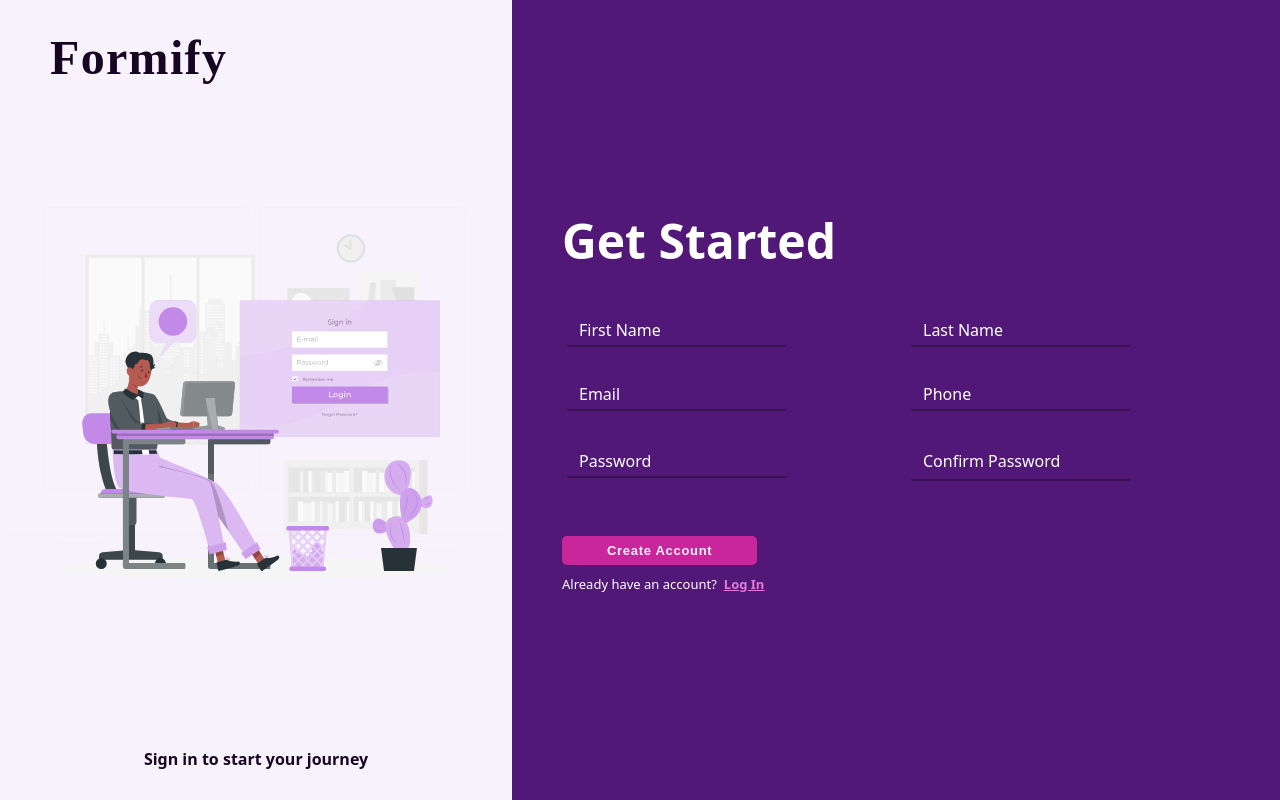
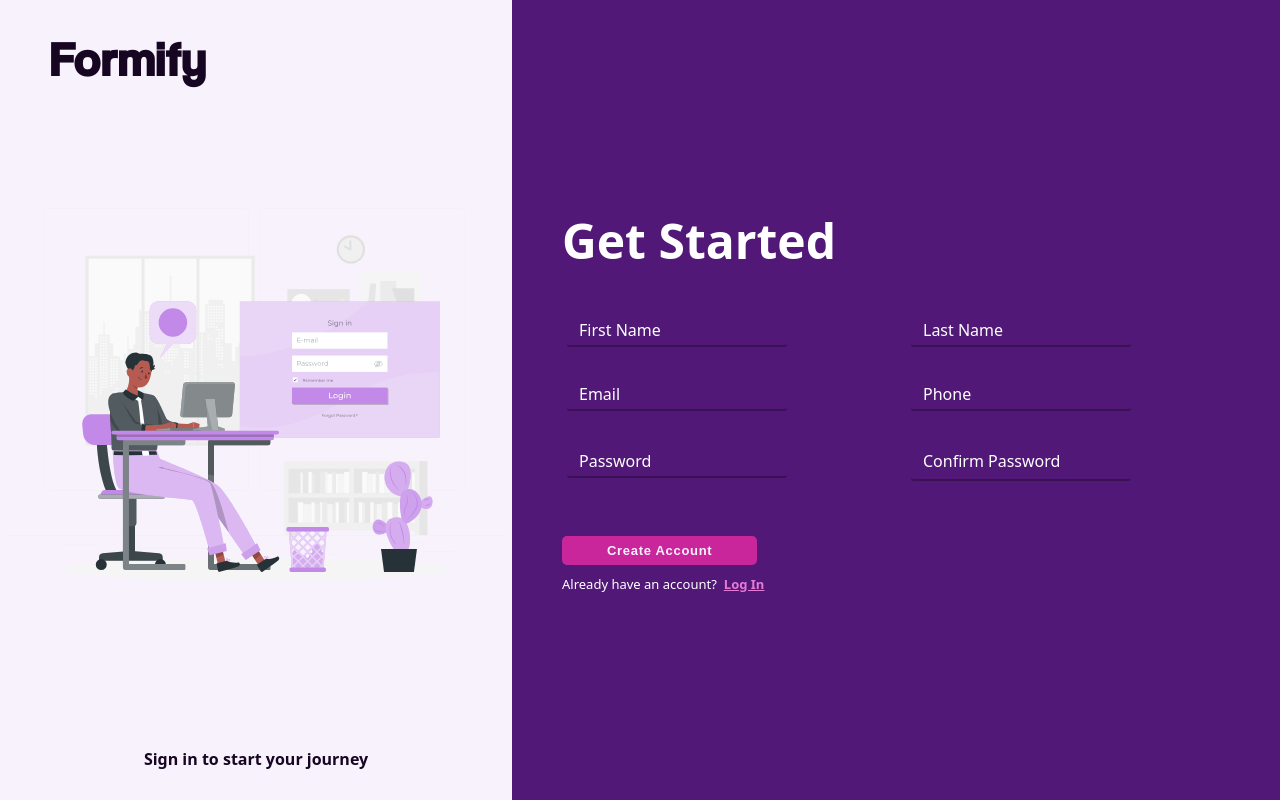
Before and after one commit to ARU-Kiwu/odin-form, a plain HTML site: page index.html in a window 1280 px wide. Drawn offline with Linux system fonts and the light colour scheme; the site is published under a folder, as on GitHub Pages, so addresses that start at the root find nothing.

Commit message:
Fix header font
Fixed the url for the font-face in stylesheet

```diff
--- a/assets/styles/stylesheet.css
+++ b/assets/styles/stylesheet.css
@@ -1,6 +1,6 @@
 @font-face {
     font-family: Coolvetica;
-    src: url(/assets/font-face/coolvetica-rg.otf);
+    src: url(../font-face/coolvetica-rg.otf);
   }
 
 :root {
```
